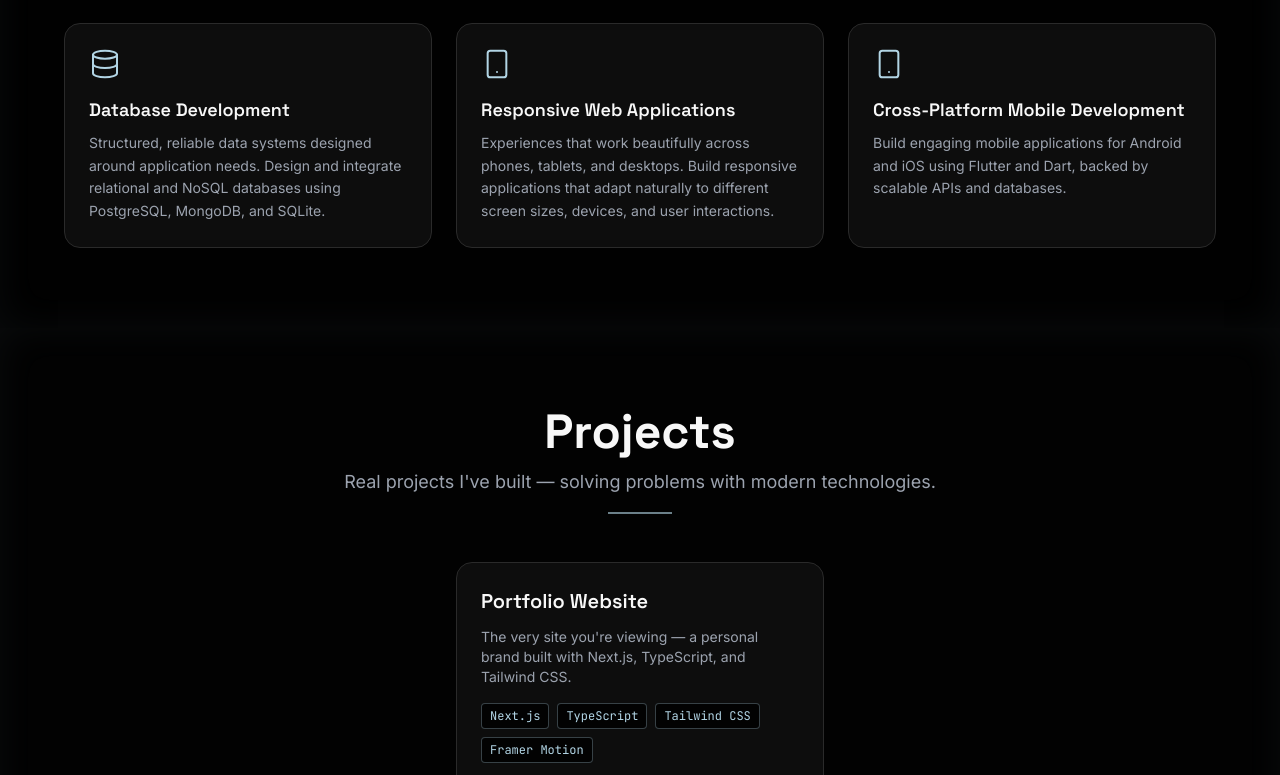
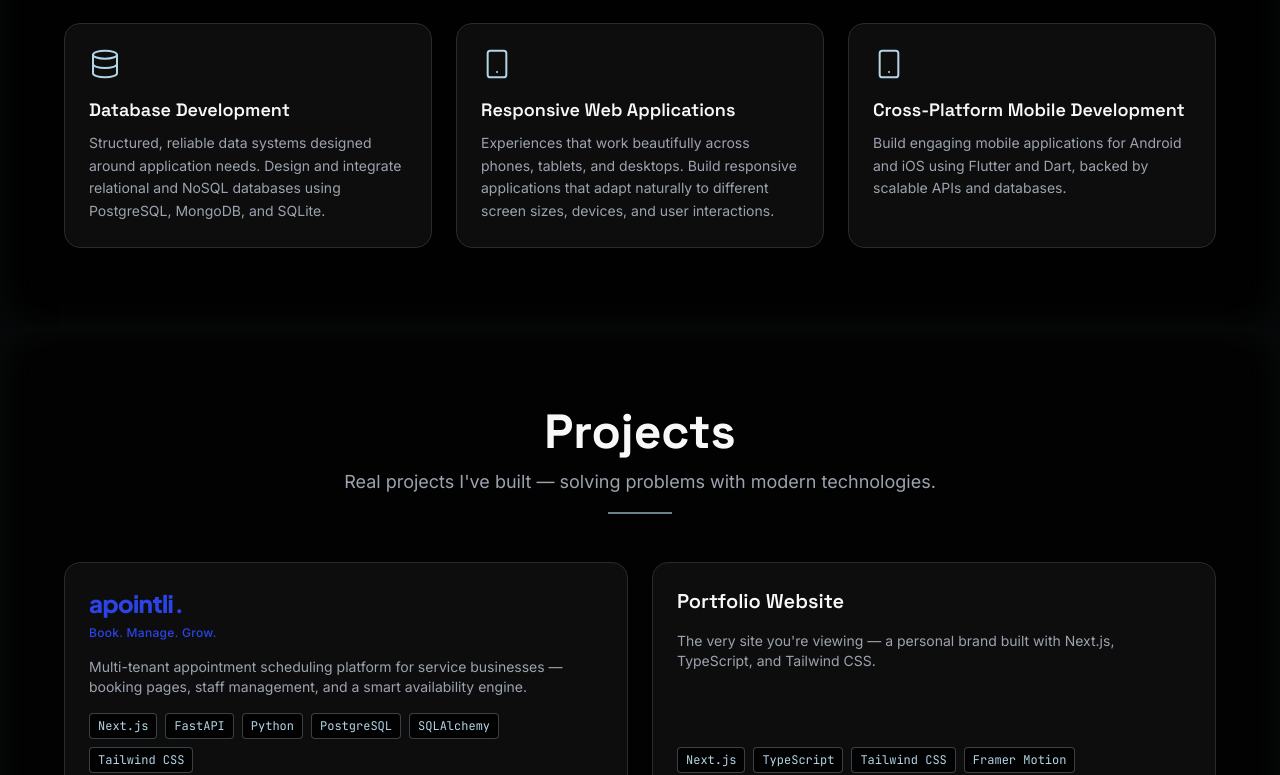
Before and after one commit to aakhuya/adrian-portfolio, a Next.js app: page / in a window 1280 px wide. Shown: the part 3183-3958 px from the top of the page. Built offline with nearby package versions, Linux system fonts and the light colour scheme.

Commit message:
Add Apointli project with brand identity

```diff
--- a/src/app/globals.css
+++ b/src/app/globals.css
@@ -1,4 +1,4 @@
-@import url('https://fonts.googleapis.com/css2?family=Inter:wght@300;400;500;600;700&family=JetBrains+Mono:wght@400;500&family=Space+Grotesk:wght@400;500;600;700&display=swap');
+@import url('https://fonts.googleapis.com/css2?family=Inter:wght@300;400;500;600;700&family=JetBrains+Mono:wght@400;500&family=Plus+Jakarta+Sans:wght@400;600;800&family=Space+Grotesk:wght@400;500;600;700&display=swap');
 
 @tailwind base;
 @tailwind components;
@@ -10,7 +10,7 @@ body { background-color: #020202; color: #F8F8F8; }
 ::-webkit-scrollbar { width: 6px; }
 ::-webkit-scrollbar-track { background: #020202; }
 ::-webkit-scrollbar-thumb { background: #2A2A2A; border-radius: 3px; }
-::-webkit-scrollbar-thumb:hover { background: #B2D5E5; }
+::-webkit-scrollbar-thumb:hover { background-color: #B2D5E5; }
 
 .section-glow {
   box-shadow: inset 0 0 40px rgba(178, 213, 229, 0.05);
--- a/src/components/sections/Projects.tsx
+++ b/src/components/sections/Projects.tsx
@@ -4,6 +4,7 @@ import { motion } from "framer-motion";
 import { projectsData } from "@/data/projects";
 import SectionHeading from "@/components/ui/SectionHeading";
 import Card from "@/components/ui/Card";
+import { Github, Globe } from "lucide-react";
 
 export default function Projects() {
   return (
@@ -28,27 +29,87 @@ export default function Projects() {
                 viewport={{ once: true }}
                 transition={{ delay: i * 0.1 }}
                 whileHover={{ y: -5 }}
-                className="w-full sm:w-[calc(50%-12px)] lg:w-[calc(33.333%-16px)]"
+                className="w-full sm:w-[calc(50%-12px)] lg:w-[calc(50%-12px)]"
               >
                 <TiltCard className="h-full">
                   <Card className="h-full flex flex-col">
-                    <h3 className="text-xl font-heading font-semibold text-text-primary mb-3">
-                      {project.title}
-                    </h3>
+                    {/* Logo / Brand */}
+                    <div className="mb-4">
+                      {project.title === "Apointli" ? (
+                        <div className="flex items-baseline gap-0.5">
+                          <span
+                            className="text-2xl font-extrabold tracking-tight"
+                            style={{
+                              fontFamily: "'Plus Jakarta Sans', sans-serif",
+                              color: "#2a44e8",
+                            }}
+                          >
+                            apointli
+                          </span>
+                          <span style={{ color: "#2a44e8" }} className="text-2xl font-extrabold">
+                            .
+                          </span>
+                        </div>
+                      ) : (
+                        <h3 className="text-xl font-heading font-semibold text-text-primary">
+                          {project.title}
+                        </h3>
+                      )}
+                      {project.tagline && (
+                        <p
+                          className="text-xs font-medium mt-1 tracking-wide"
+                          style={{ color: "#2a44e8" }}
+                        >
+                          {project.tagline}
+                        </p>
+                      )}
+                    </div>
+
                     <p className="text-text-secondary text-sm mb-4 flex-grow">
                       {project.description}
                     </p>
-                    <div className="flex flex-wrap gap-2 mt-auto">
+
+                    <div className="flex flex-wrap gap-2 mb-4">
                       {project.tech.map((t) => (
-                        <span key={t} className="text-xs font-mono bg-onyx text-candy-blue px-2 py-1 rounded border border-candy-blue/30">
+                        <span
+                          key={t}
+                          className="text-xs font-mono bg-onyx text-candy-blue px-2 py-1 rounded border border-candy-blue/30"
+                        >
                           {t}
                         </span>
                       ))}
                     </div>
-                    <span className="text-candy-blue/70 text-xs mt-4 inline-flex items-center gap-1">
-                      <span className="w-2 h-2 rounded-full bg-candy-blue" />{" "}
-                      {project.status}
-                    </span>
+
+                    <div className="flex items-center justify-between mt-auto">
+                      <span className="text-candy-blue/70 text-xs inline-flex items-center gap-1">
+                        <span className="w-2 h-2 rounded-full bg-candy-blue animate-pulse" />{" "}
+                        {project.status}
+                      </span>
+                      <div className="flex items-center gap-3">
+                        {project.live && (
+                          <a
+                            href={`https://${project.live}`}
+                            target="_blank"
+                            rel="noopener noreferrer"
+                            className="text-text-secondary hover:text-candy-blue transition-colors text-xs inline-flex items-center gap-1"
+                          >
+                            <Globe size={14} />
+                            {project.live}
+                          </a>
+                        )}
+                        {project.code && (
+                          <a
+                            href={project.code}
+                            target="_blank"
+                            rel="noopener noreferrer"
+                            className="text-text-secondary hover:text-candy-blue transition-colors"
+                            aria-label="View code"
+                          >
+                            <Github size={16} />
+                          </a>
+                        )}
+                      </div>
+                    </div>
                   </Card>
                 </TiltCard>
               </motion.div>
--- a/src/data/projects.ts
+++ b/src/data/projects.ts
@@ -3,11 +3,21 @@ export interface Project {
   description: string;
   status: string;
   tech: string[];
-  link?: string;
-  image?: string;
+  tagline?: string;
+  live?: string;
+  code?: string;
 }
 
 export const projectsData: Project[] = [
+  {
+    title: "Apointli",
+    tagline: "Book. Manage. Grow.",
+    description: "Multi-tenant appointment scheduling platform for service businesses — booking pages, staff management, and a smart availability engine.",
+    status: "In Development",
+    tech: ["Next.js", "FastAPI", "Python", "PostgreSQL", "SQLAlchemy", "Tailwind CSS"],
+    live: "apointli.com",
+    code: "https://github.com/aakhuya/apointli",
+  },
   {
     title: "Portfolio Website",
     description: "The very site you're viewing — a personal brand built with Next.js, TypeScript, and Tailwind CSS.",
--- a/src/data/skills.ts
+++ b/src/data/skills.ts
@@ -2,12 +2,11 @@ export interface Skill { name: string; icon: string; proficiency: string; }
 export interface SkillCategory { category: string; items: Skill[]; }
 export const skillsData: SkillCategory[] = [
   {
-    category: "Languages & Core",
+    category: "Languages",
     items: [
       { name: "Python", icon: "python", proficiency: "Advanced" },
       { name: "JavaScript", icon: "javascript", proficiency: "Advanced" },
       { name: "TypeScript", icon: "typescript", proficiency: "Advanced" },
-      { name: "HTML5", icon: "html5", proficiency: "Advanced" },
     ],
   },
   {
```
